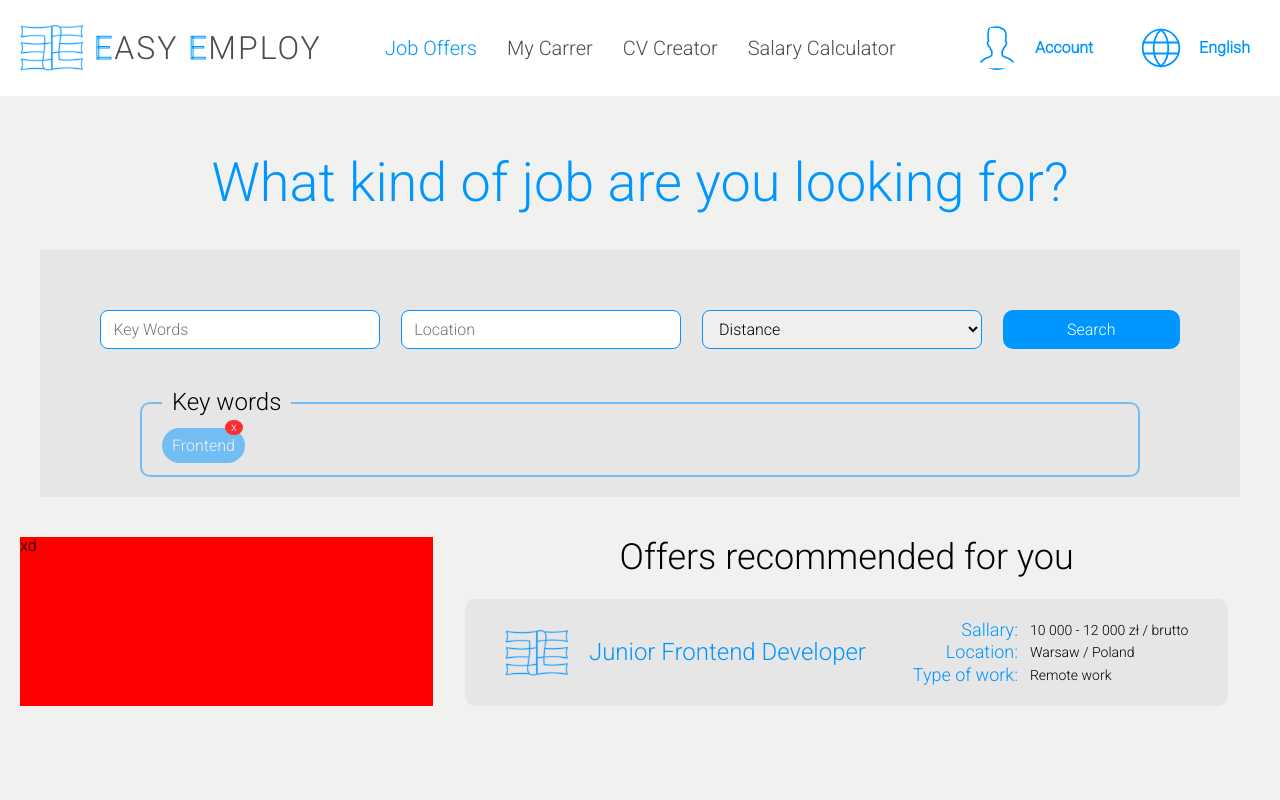
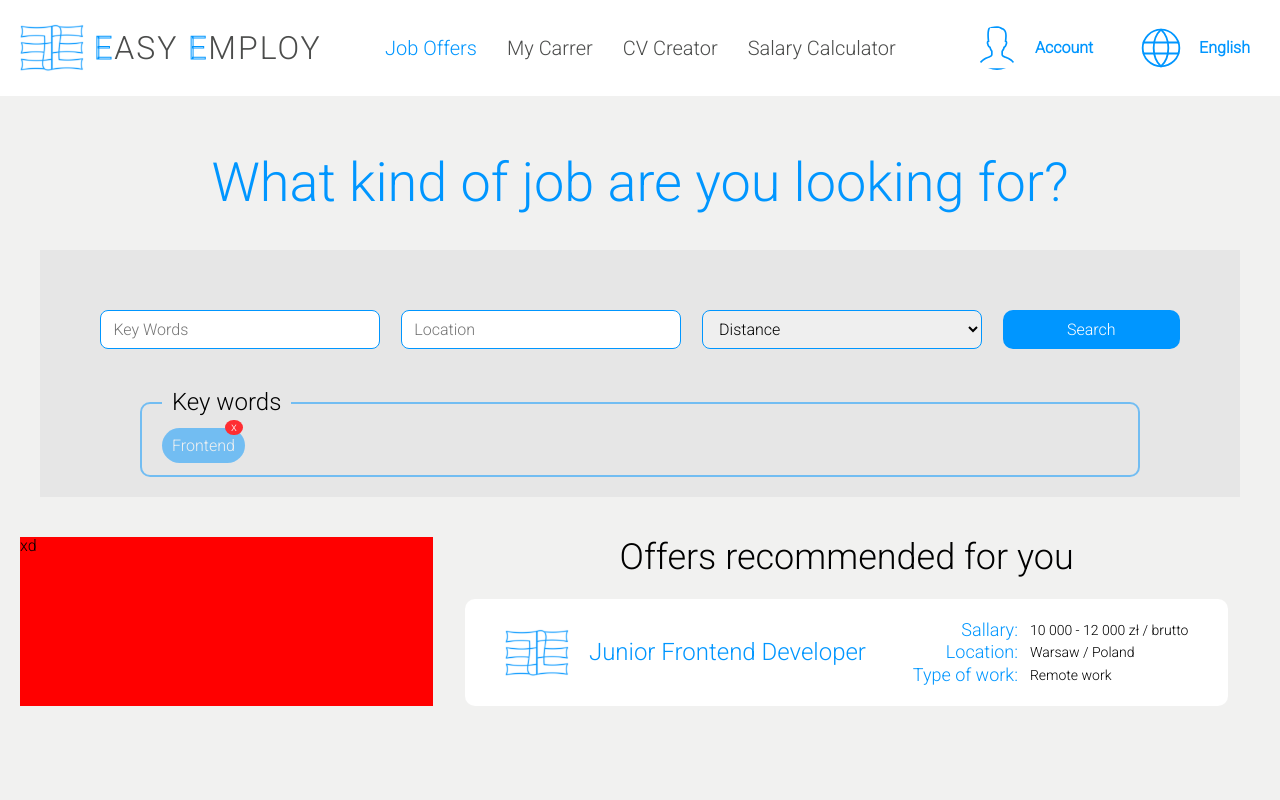
Before and after one commit to mizdebski77/Easy-Employ, a React (Create React App) app: page /Offers in a window 1280 px wide. Shown: the top 800 px of the page. Built offline with nearby package versions, Linux system fonts and the light colour scheme.

Commit message:
Job tile background color changed

```diff
--- a/src/features/JobOffers/styledJobOffers.ts
+++ b/src/features/JobOffers/styledJobOffers.ts
@@ -193,7 +193,7 @@ export const MainSection = styled.div`
 `;
 
 export const OfferTile = styled.div`
-    background: ${({ theme }) => theme.color.thirdColor};
+    background: ${({ theme }) => theme.color.secondColor};
     padding: 20px 40px;
     border-radius: 10px;
     display: flex;
```
